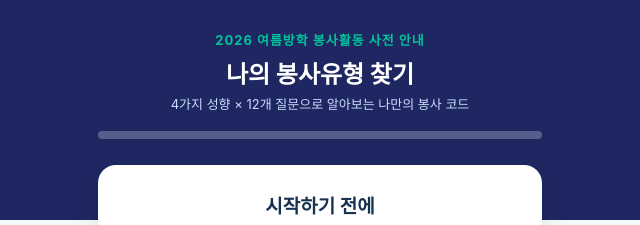
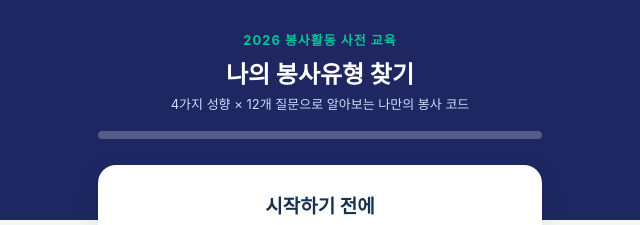
Before and after one commit to hyonnie-t/volunteer, a plain HTML site: page index.html in a window 1280 px wide. Shown: the top 225 px of the page, 320-960 px from the left. Drawn offline with Linux system fonts and the light colour scheme.

Commit message:
Update index.html

```diff
--- a/index.html
+++ b/index.html
@@ -87,7 +87,7 @@
 <body>
 <div class="wrap">
   <div class="topbar">
-    <div class="eyebrow">2026 여름방학 봉사활동 사전 안내</div>
+    <div class="eyebrow">2026 봉사활동 사전 교육</div>
     <h1>나의 봉사유형 찾기</h1>
     <p id="topbar-sub">4가지 성향 × 12개 질문으로 알아보는 나만의 봉사 코드</p>
     <div class="progress-track"><div class="progress-fill" id="progress-fill"></div></div>
```
